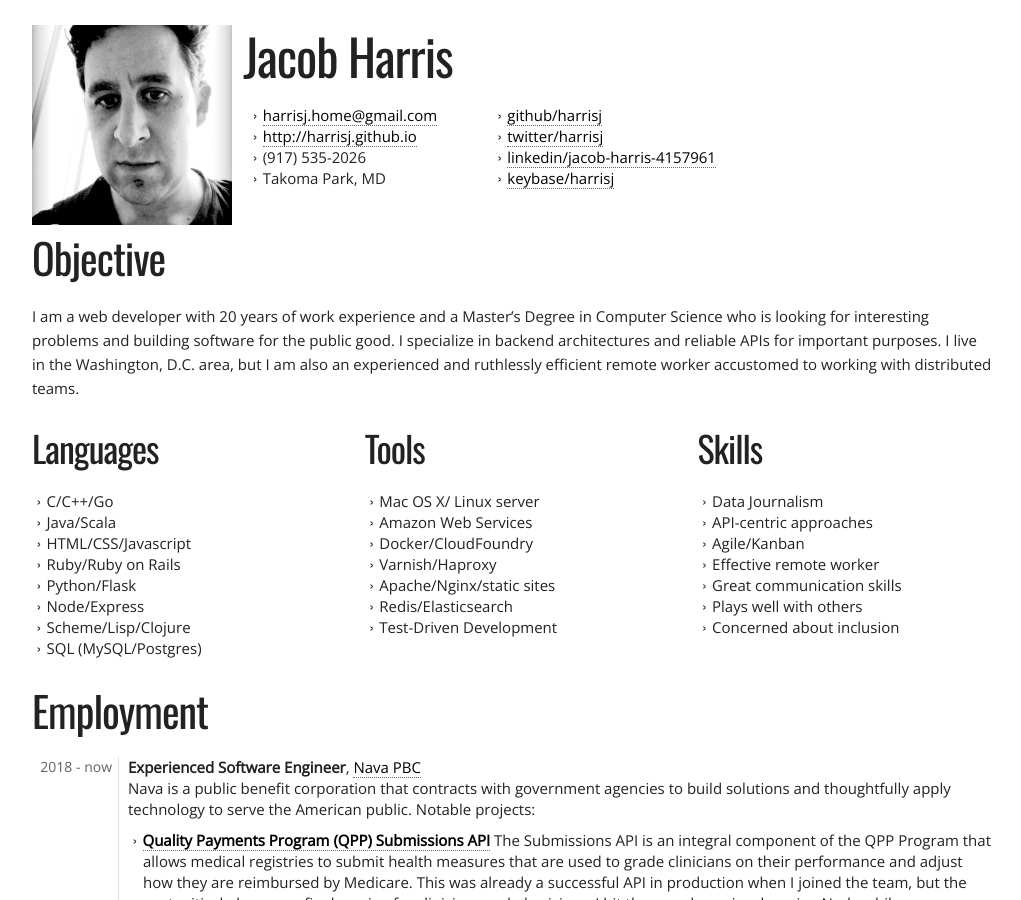
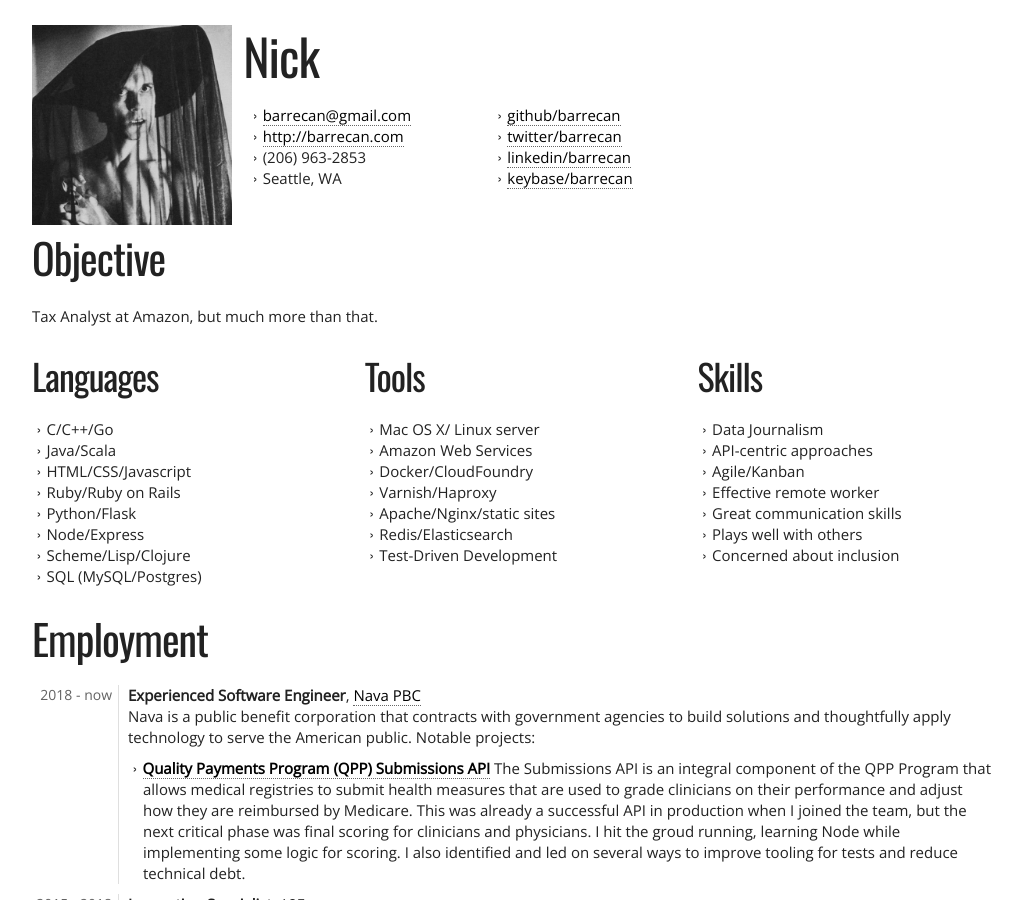
Before and after one commit to barrecan/cv, a Jekyll site: the page built from index.html, in a window 1280 px wide and 900 px high. Shown: the whole window, without its empty margins (128-1149 px from the left). Built offline with Jekyll 4.4.1, drawn with Linux system fonts in a browser that asks for light colours; nearby versions of some CDN libraries.

Commit message:
initial changes, many more to come

```diff
--- a/_data/cv.yml
+++ b/_data/cv.yml
@@ -1,23 +1,17 @@
 personal:
-  name: Jacob Harris
-  email: harrisj.home@gmail.com
-  phone: (917) 535-2026
-  site: http://harrisj.github.io
-  city: Takoma Park, MD
+  name: Nick
+  email: barrecan@gmail.com
+  phone: (206) 963-2853
+  site: http://barrecan.com
+  city: Seattle, WA
   accounts:
-    twitter: harrisj
-    github: harrisj
-    linkedin: jacob-harris-4157961
-    keybase: harrisj
-  fingerprint: 219E C44A EC5B 6425 5A5B 0CB9 22C5 DDCC 45EE 2FBA
+    twitter: barrecan
+    github: barrecan
+    linkedin: barrecan
+    keybase: barrecan
+  fingerprint: A333 CFEF 9B58 9FE2 A939  792A 1D0E ED3A DC2D 5EE7
 objective: >
-  I am a web developer with 20 years of work experience and a Master’s
-  Degree in Computer Science who is looking for interesting problems
-  and building software for the public good. I specialize in backend
-  architectures and reliable APIs for important purposes. I live in
-  the Washington, D.C. area, but I am also an experienced and
-  ruthlessly efficient remote worker accustomed to working with
-  distributed teams.
+  Tax Analyst at Amazon, but much more than that.
 career:
   - company: Nava PBC
     link: https://www.navapbc.com/
```
Also changed, not shown: static/avatar.jpg.
